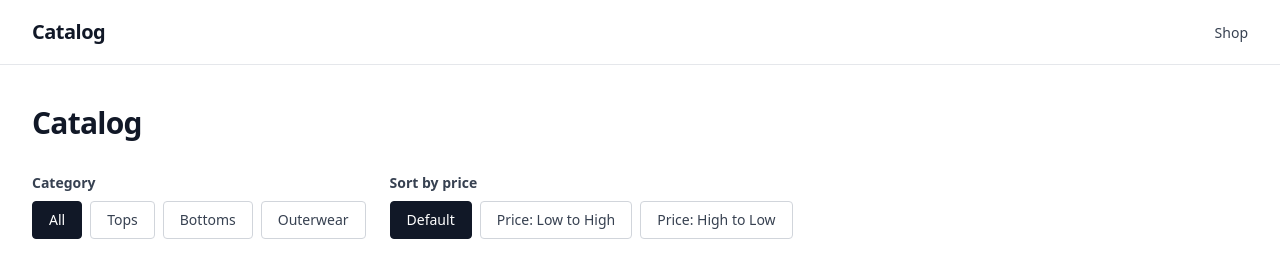
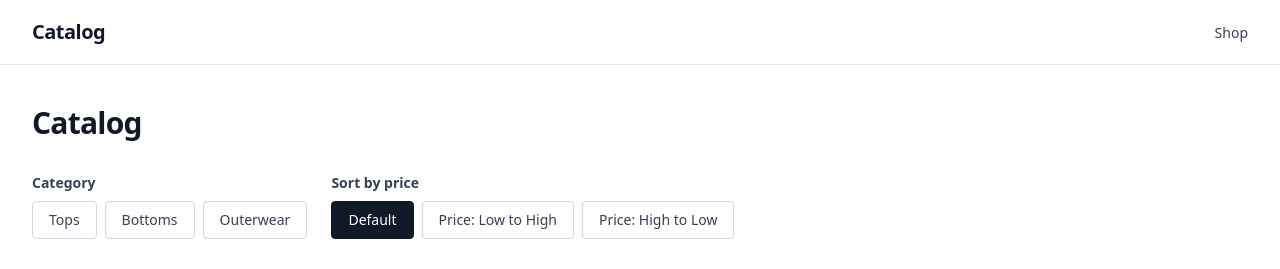
Before and after one commit to rayner-villalba-coderoad-com/cr-product-catalog, a Next.js app: page /products in a window 1280 px wide. Shown: the top 269 px of the page. Built offline with nearby package versions, Linux system fonts and the light colour scheme.

Commit message:
fix: apply review suggestions to src/components/catalog/FilterBar.tsx (PR #11)

```diff
--- a/src/components/catalog/FilterBar.tsx
+++ b/src/components/catalog/FilterBar.tsx
@@ -1,29 +1,72 @@
 "use client";
 
-import { useCatalog } from "@/context/CatalogContext";
+import { useRouter, useSearchParams } from "next/navigation";
 import type { Category } from "@/types/product";
 
-const CATEGORIES: { label: string; value: Category | null }[] = [
-  { label: "All", value: null },
-  { label: "Tops", value: "Tops" },
-  { label: "Bottoms", value: "Bottoms" },
-  { label: "Outerwear", value: "Outerwear" },
-];
+const CATEGORIES: Category[] = ["Tops", "Bottoms", "Outerwear"];
 
+/**
+ * FilterBar — Category filter control for the product catalog.
+ *
+ * Renders a checkbox group (styled as pill buttons) that lets the shopper
+ * narrow the product grid by one or more categories (Tops, Bottoms, Outerwear).
+ * Multiple categories can be selected simultaneously.
+ *
+ * **URL-driven state**: Filter selections are written to and read from the URL
+ * query parameter `categories` (comma-separated), so filters persist across
+ * page refreshes and are shareable/bookmarkable.
+ *
+ * **Context dependency**: Must be rendered inside `<CatalogProvider>`. Calls
+ * `toggleCategory` and `clearFilters` from `useCatalog()`.
+ *
+ * @example
+ * <CatalogProvider>
+ *   <FilterBar />
+ *   <ProductGrid products={PRODUCTS} />
+ * </CatalogProvider>
+ */
 export default function FilterBar() {
-  const { filters, setCategory } = useCatalog();
+  const router = useRouter();
+  const searchParams = useSearchParams();
+
+  const activeCategories: Category[] = (
+    searchParams.get("categories")?.split(",").filter(Boolean) ?? []
+  ) as Category[];
+
+  const toggleCategory = (cat: Category) => {
+    const params = new URLSearchParams(searchParams.toString());
+    const updated = activeCategories.includes(cat)
+      ? activeCategories.filter((c) => c !== cat)
+      : [...activeCategories, cat];
+    if (updated.length) {
+      params.set("categories", updated.join(","));
+    } else {
+      params.delete("categories");
+    }
+    router.push(`?${params.toString()}`);
+  };
+
+  const clearFilters = () => {
+    const params = new URLSearchParams(searchParams.toString());
+    params.delete("categories");
+    params.delete("sort");
+    router.push(`?${params.toString()}`);
+  };
+
+  const sortOrder = searchParams.get("sort");
 
   return (
+    <div>
       <fieldset>
         <legend className="mb-2 text-sm font-semibold text-gray-700">
           Category
         </legend>
         <div className="flex flex-wrap gap-2">
-        {CATEGORIES.map(({ label, value }) => {
-          const isActive = filters.category === value;
+          {CATEGORIES.map((cat) => {
+            const isActive = activeCategories.includes(cat);
             return (
               <label
-              key={label}
+                key={cat}
                 className={`cursor-pointer rounded border px-4 py-2 text-sm font-medium transition-colors focus-within:outline-none focus-within:ring-2 focus-within:ring-black focus-within:ring-offset-1 ${
                   isActive
                     ? "border-gray-900 bg-gray-900 text-white"
@@ -31,17 +74,49 @@ export default function FilterBar() {
                 }`}
               >
                 <input
-                type="radio"
-                name="category-filter"
+                  type="checkbox"
                   className="sr-only"
                   checked={isActive}
-                onChange={() => setCategory(value)}
+                  onChange={() => toggleCategory(cat)}
                 />
-              {label}
+                {cat}
               </label>
             );
           })}
+          {(activeCategories.length > 0 || sortOrder !== null) && (
+            <button
+              type="button"
+              onClick={clearFilters}
+              className="ml-4 text-sm underline text-gray-600 hover:text-gray-900"
+            >
+              Clear all
+            </button>
+          )}
         </div>
       </fieldset>
+
+      {activeCategories.length > 0 && (
+        <div
+          className="mt-4 flex flex-wrap gap-2"
+          aria-label="Active filters"
+        >
+          {activeCategories.map((cat) => (
+            <span
+              key={cat}
+              className="flex items-center gap-1 rounded-full bg-gray-200 px-3 py-1 text-sm"
+            >
+              {cat}
+              <button
+                type="button"
+                onClick={() => toggleCategory(cat)}
+                aria-label={`Remove ${cat} filter`}
+              >
+                ×
+              </button>
+            </span>
+          ))}
+        </div>
+      )}
+    </div>
   );
 }
```
Lines whose indentation alone changed are shown as unchanged.
